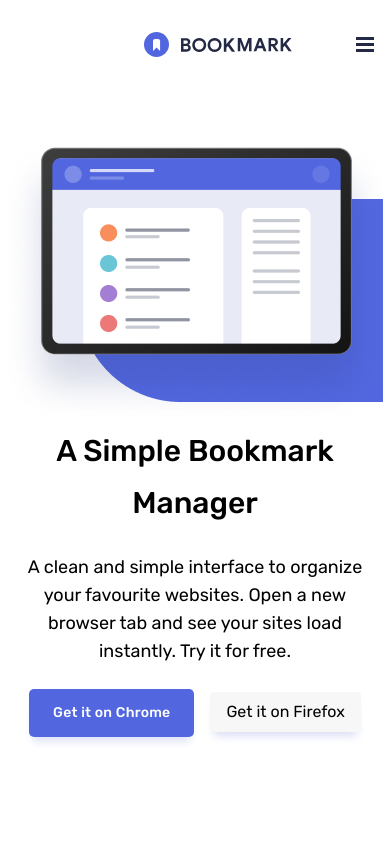
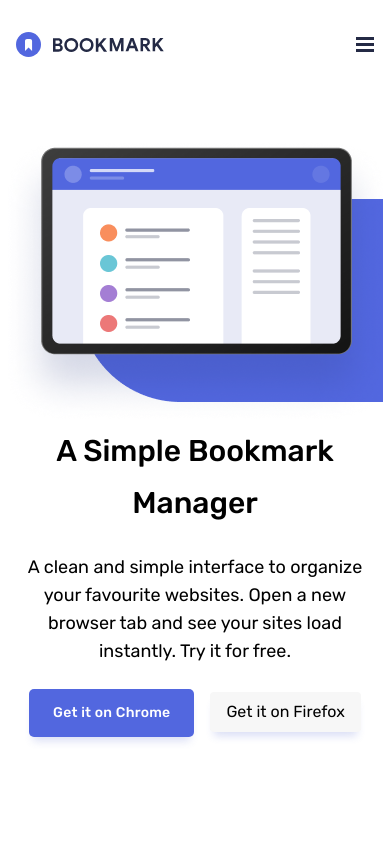
Before and after one commit to feerdaus/bookmark-landing-page, a React (Create React App) app: page / in a window 390 px wide. Shown: the top 844 px of the page. Built offline with nearby package versions, Linux system fonts and the light colour scheme.

Commit message:
Remove padding from header

```diff
--- a/src/components/common/Header.js
+++ b/src/components/common/Header.js
@@ -44,7 +44,7 @@ const Header = () => {
   return (
     <header className="py-8">
       {isOpen ? <Drawer setIsOpen={setIsOpen} /> : null}
-      <nav className="container mx-auto px-4 flex justify-between items-center pl-36">
+      <nav className="container mx-auto px-4 flex justify-between items-center md:pl-36">
         <span>{headerLogo}</span>
         <div onClick={() => setIsOpen(true)} className="md:hidden">
           {openNav}
```
